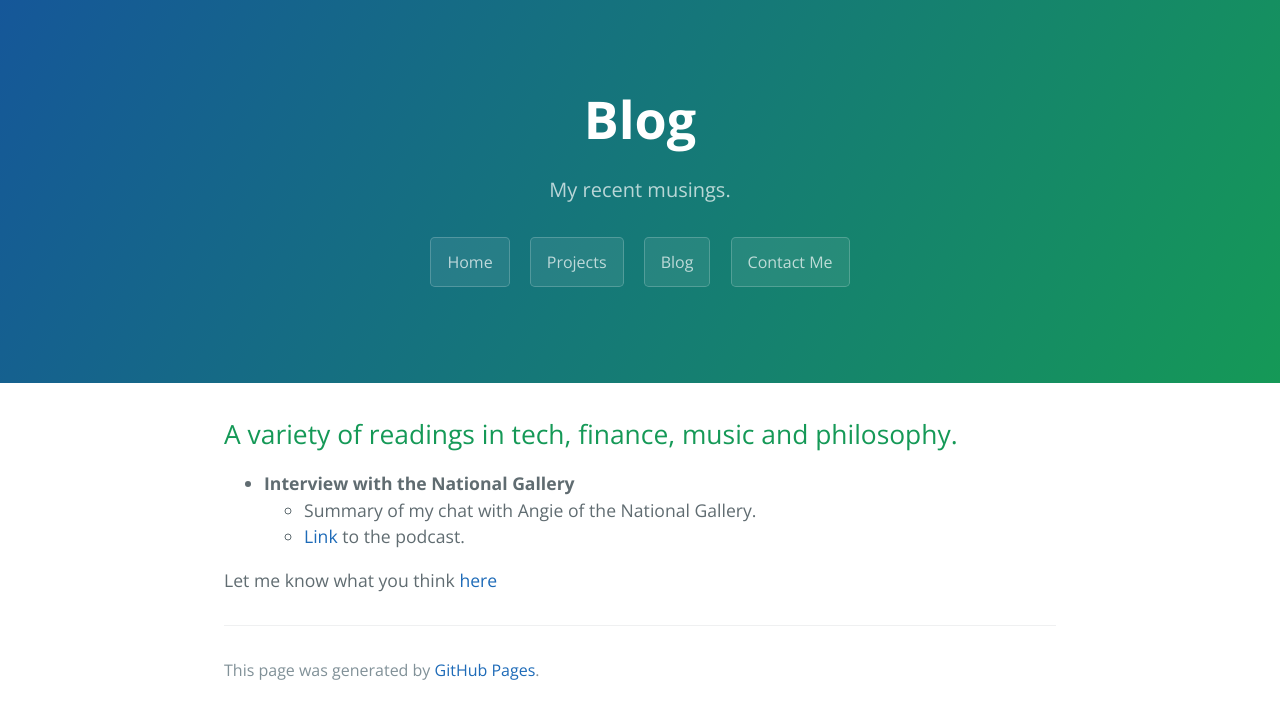
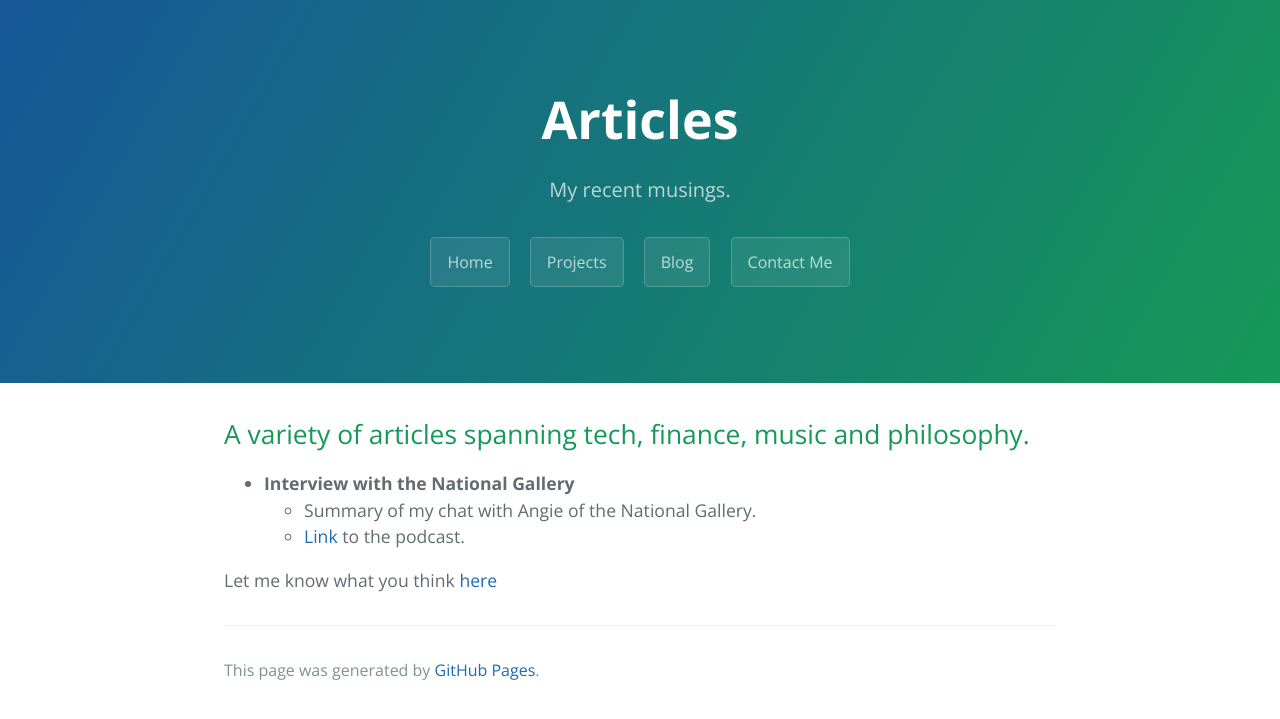
Before and after one commit to arelakaunu/arelakaunu.github.io, a Jekyll site: the page built from articles.md, in a window 1280 px wide. Shown: the top 719 px of the page. Built offline with Jekyll 4.4.1, drawn with Linux system fonts in a browser that asks for light colours.

Commit message:
Update and rename blog.md to articles.md

```diff
--- a/blog.md
+++ b/articles.md
@@ -1,10 +1,10 @@
 ---
 layout: default
-title: Blog
+title: Articles
 description: My recent musings.
 ---
 
-## A variety of readings in tech, finance, music and philosophy.
+## A variety of articles spanning tech, finance, music and philosophy.
 
 - **Interview with the National Gallery**
   - Summary of my chat with Angie of the National Gallery.
```
